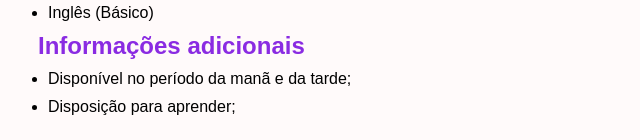
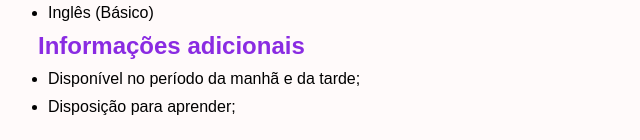
Before and after one commit to helofm/Cur-culo, a plain HTML site: page index.html in a window 1280 px wide. Shown: the part 657-797 px from the top of the page, 12-652 px from the left. Drawn offline with Linux system fonts and the light colour scheme.

Commit message:
Update index.html

```diff
--- a/index.html
+++ b/index.html
@@ -60,7 +60,7 @@
 
             <h2>Informações adicionais</h2>
             <ul>
-                <li>Disponível no período da manã e da tarde;</li>
+                <li>Disponível no período da manhã e da tarde;</li>
                 <li>Disposição para aprender;</li>
 
 
```
